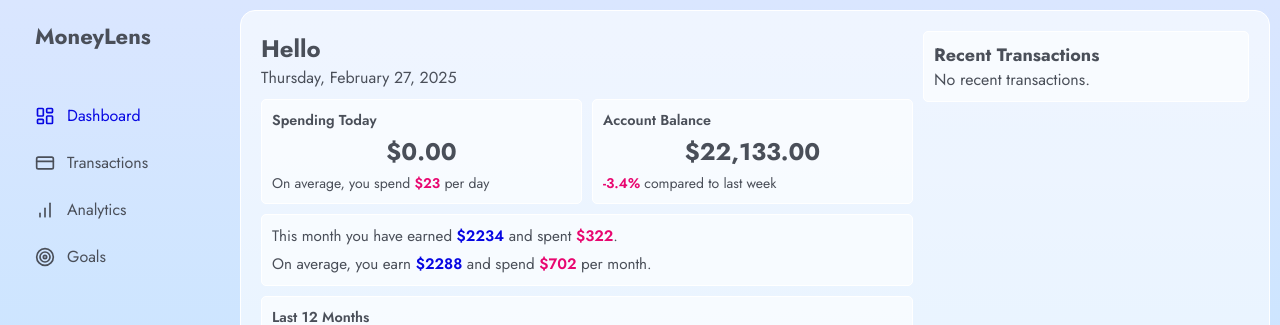
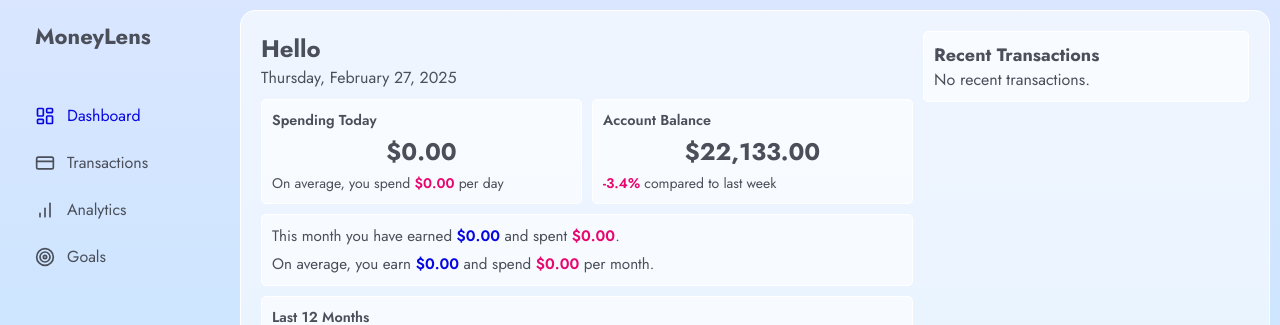
Before and after one commit to Sahil-Sharma-603/Money-Lens-App, a Next.js app in the folder frontend/: page /pages/dashboard in a window 1280 px wide. Shown: the top 325 px of the page. Built offline with nearby package versions, Linux system fonts and the light colour scheme.

Commit message:
show summary data on dashboard

```diff
--- a/frontend/src/app/pages/dashboard/components/Daily.tsx
+++ b/frontend/src/app/pages/dashboard/components/Daily.tsx
@@ -1,8 +1,12 @@
 import Card from '../../../components/Card';
-type DailyProps = { todaySpending: number };
 
+type DailyProps = {
+  todaySpending: number;
+  dailyAvg: number;
+};
 
-export default function Daily({ todaySpending }: DailyProps) {  return (
+export default function Daily({ todaySpending, dailyAvg }: DailyProps) {
+  return (
     <Card>
       <h4 style={{ color: 'var(--text-secondary)', fontWeight: '600', fontSize: '0.9rem' }}>
         Spending Today
@@ -11,8 +15,8 @@ export default function Daily({ todaySpending }: DailyProps) {  return (
         ${todaySpending.toFixed(2)}
       </p>
       <p style={{ fontSize: '0.875rem', color: 'var(--text-secondary)' }}>
-        On average, you spend <span style={{ color: 'var(--negative)', fontWeight: '600' }}>$23</span> per day
+        On average, you spend <span style={{ color: 'var(--negative)', fontWeight: '600' }}>${dailyAvg.toFixed(2)}</span> per day
       </p>
     </Card>
   );
-};
+}
--- a/frontend/src/app/pages/dashboard/components/Summary.tsx
+++ b/frontend/src/app/pages/dashboard/components/Summary.tsx
@@ -1,18 +1,21 @@
 import Card from '../../../components/Card';
 
-const Summary = () => {
+type SummaryProps = {
+  thisMonth: { spent: number; earned: number };
+  monthAvg: { spent: number; earned: number };
+};
+
+export default function Summary({ thisMonth, monthAvg }: SummaryProps) {
   return (
     <Card>
       <p style={{ fontSize: '0.95rem', color: 'var(--text-primary)' }}>
-            This month you have earned <span style={{ color: 'var(--positive)', fontWeight: '600' }}>$2234</span> and spent{' '}
-            <span style={{ color: 'var(--negative)', fontWeight: '600' }}>$322</span>.
+          This month you have earned <span style={{ color: 'var(--positive)', fontWeight: '600' }}>${Math.abs(thisMonth.earned).toFixed(2)}</span> and spent{' '}
+          <span style={{ color: 'var(--negative)', fontWeight: '600' }}>${thisMonth.spent.toFixed(2)}</span>.
       </p>
       <p style={{ fontSize: '0.95rem', color: 'var(--text-primary)', marginTop: '6px' }}>
-            On average, you earn <span style={{ color: 'var(--positive)', fontWeight: '600' }}>$2288</span> and spend{' '}
-            <span style={{ color: 'var(--negative)', fontWeight: '600' }}>$702</span> per month.
+          On average, you earn <span style={{ color: 'var(--positive)', fontWeight: '600' }}>${Math.abs(monthAvg.earned).toFixed(2)}</span> and spend{' '}
+          <span style={{ color: 'var(--negative)', fontWeight: '600' }}>${monthAvg.spent.toFixed(2)}</span> per month.
       </p>
     </Card>
   );
-  };
-
-  export default Summary;
+}
--- a/frontend/src/app/pages/dashboard/page.tsx
+++ b/frontend/src/app/pages/dashboard/page.tsx
@@ -46,14 +46,22 @@ export default function Dashboard() {
 
           <div style={{ display: 'flex', gap: '10px' }}>
             <div style={{ flex: '1' }}>
-              <Daily todaySpending={dashboardData?.todaySpending ?? 0} />
+            <Daily
+              todaySpending={dashboardData?.todaySpending ?? 0}
+              dailyAvg={dashboardData?.dailyAvg ?? 0}
+            />
+
             </div>
             <div style={{ flex: '1' }}>
               <Balance />
             </div>
           </div>
 
-          <Summary />
+          <Summary
+            thisMonth={dashboardData?.thisMonth ?? { spent: 0, earned: 0 }}
+            monthAvg={dashboardData?.monthAvg ?? { spent: 0, earned: 0 }}
+          />
+
           <BarChartComponent monthlySpending={dashboardData?.monthlySpending || []} />
         </div>
 
```
Also changed, not shown: 1 other file (tests, documents, lock files or other folders). Lines whose indentation alone changed are shown as unchanged.
